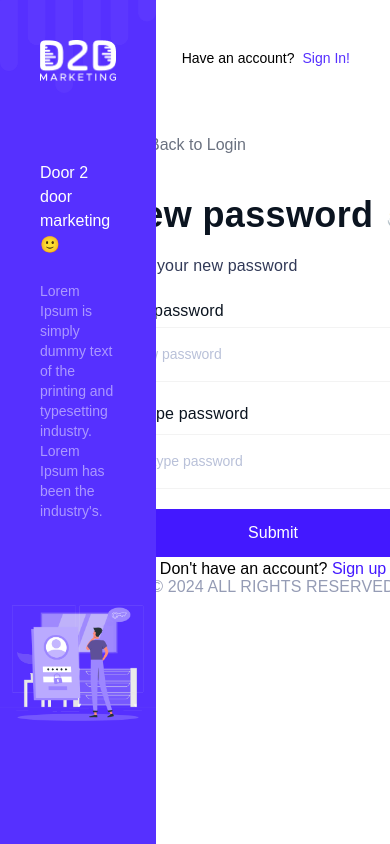
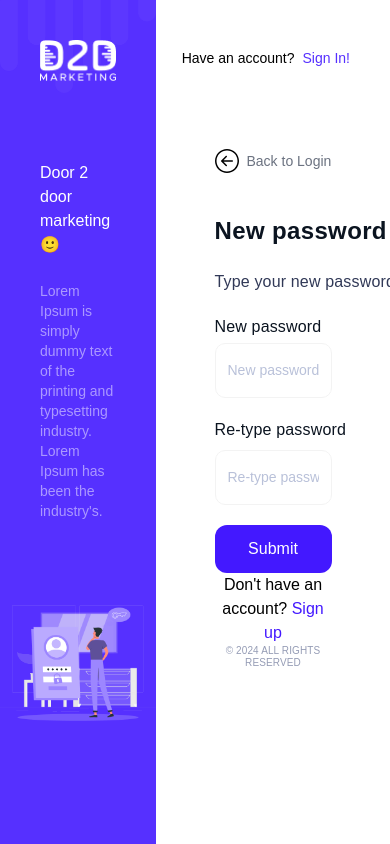
Before and after one commit to tajnur007/d2d-marketing-frontend, a Next.js app: page /auth/reset-password in a window 390 px wide. Built offline with nearby package versions, Linux system fonts and the light colour scheme; no server answers; a web font is replaced by a local one.

Commit message:
reset password page responsive design done

```diff
--- a/components/auth/common/copyright.tsx
+++ b/components/auth/common/copyright.tsx
@@ -3,7 +3,7 @@ import React from 'react';
 const Copyright = () => {
   const year: number = new Date().getFullYear();
   return (
-    <p className='text-[#959CB5] lg:text-[12px] md:text-[10px] tracking-[0.12px] leading-[12px] text-center font-medium'>
+    <p className='text-[#959CB5] lg:text-[12px] md:text-[10px] text-[10px] tracking-[0.12px] leading-[12px] text-center font-medium'>
       &copy; {year} ALL RIGHTS RESERVED
     </p>
   );
--- a/components/auth/new-password.tsx
+++ b/components/auth/new-password.tsx
@@ -34,10 +34,10 @@ const NewPassword = ({ resetData, handleNewPassword }: any) => {
   };
 
   return (
-    <section className='w-full lg:w-[60%] flex items-center justify-center mb-10 lg:mb-5'>
-      <div className=' mx-auto px-6 lg:px-2 py-6'>
+    <section className='w-full flex items-center justify-center mb-10 lg:mb-5'>
+      <div className='w-[50%] my-10'>
         <div>
-          <div className='mt-10 my-6 text-[16px] md:text-[14px] md:my-0 flex items-center text-gray-500 tracking-[0] leading-[16px] whitespace-nowrap'>
+          <div className='mt-10 my-6 md:my-2 text-[14px] md:text-[14px] lg:text-[16px] flex items-center text-gray-500 tracking-[0] leading-[16px] whitespace-nowrap'>
             <Link href={PAGE_ROUTES.Signin}>
               <div className='mr-2'>
                 <ArrowLeftCircleIcon />
@@ -45,7 +45,7 @@ const NewPassword = ({ resetData, handleNewPassword }: any) => {
             </Link>
             <div>Back to Login</div>
           </div>
-          <div className='mt-10 lg:mt-5 md:mt-5 lg:text-3xl text-4xl md:text-2xl font-bold leading-[36px] tracking-[0.36px] text-[#0B1420] whitespace-nowrap'>
+          <div className='mt-10 lg:mt-5 md:mt-4 lg:text-3xl text-2xl xl:text-4xl font-bold leading-[36px] tracking-[0.36px] text-[#0B1420] whitespace-nowrap'>
             New password 👋
           </div>
           <div className='my-5 md:my-2 md:mb-2 lg:mb-6 font-normal text-[#313957] xl:text-[16px] lg:text-[16px] md:text-[12px] tracking-[0.16px] leading-[25.6px] whitespace-nowrap'>
@@ -58,7 +58,7 @@ const NewPassword = ({ resetData, handleNewPassword }: any) => {
             <label className='font-medium text-[#0B1420] xl:text-[16px] lg:text-[16px] md:text-[12px] tracking-[0.16px] leading-[16px] whitespace-nowrap'>
               New password
             </label>
-            <div className='mt-[4px] mb-[20px] md:mt-1'>
+            <div className='mt-[4px] mb-[20px] md:mb-[12px]'>
               <input
                 id='newPassword'
                 type='password'
@@ -74,7 +74,7 @@ const NewPassword = ({ resetData, handleNewPassword }: any) => {
             <label className='font-medium text-[#0B1420] xl:text-[16px] lg:text-[16px] md:text-[12px] tracking-[0.16px] leading-[16px] whitespace-nowrap'>
               Re-type password
             </label>
-            <div className='mt-[8px] mb-[20px] md:mt-1'>
+            <div className='mt-[8px] mb-[20px] md:mb-[12px]'>
               <input
                 id='retypePassword'
                 type='password'
--- a/components/auth/password-changed.tsx
+++ b/components/auth/password-changed.tsx
@@ -9,35 +9,32 @@ import { PAGE_ROUTES } from '@/utils/constants/common-constants';
 
 const PasswordChanged = () => {
   return (
-    <section>
-      <div className='max-w-[600px] w-[388px] mx-auto py-12 items-center justify-center'>
+    <section className='w-full flex items-center justify-center my-5'>
+      <div className='w-[50%] mx-auto lg:py-0'>
         <div>
-          <div className='mt-10 w-[388px] my-6 text-[16px] flex flex-row text-gray-500'></div>
-          <div className='mt-10 w-[388px] text-[36px] font-bold leading-[36px] tracking-[0.36px] text-[#0B1420] whitespace-nowrap'>
+          <div className='mt-5 lg:mt-10 text-2xl lg:text-3xl xl:text-4xl xl:mb-2 font-bold flex items-center justify-center leading-[36px] tracking-[0.36px] text-[#0B1420] whitespace-nowrap'>
             Password changed!
           </div>
-          <div className='w-[388px] my-5 text-[16px] text-[#313957] font-extralight tracking-[0.16px] leading-[25.6px] whitespace-nowrap'>
+          <div className='text-center text-sm lg:text-lg xl:mb-4 flex items-center justify-center text-wrap text-[#313957] font-extralight tracking-[0.16px] leading-[20px] whitespace-nowrap'>
             Your password has been updated successfully.
             <br />
           </div>
-        </div>
-        <div className='my-4 flex items-center justify-center'>
-          <Image src={passwordChangedImage} alt='page-logo' />
-        </div>
-        <div className='flex items-center justify-center'>
+          <div className='my-4 flex items-center justify-center'>
+            <Image src={passwordChangedImage} alt='page-logo' />
+          </div>
           <Link href={PAGE_ROUTES.Signin}>
             <ForgetPasswordCommon
               buttonInfo={{
                 className:
-                  'w-[388px] bg-[#4318FF] rounded-[12px] text-[16px] tracking-[0] leading-[16px] text-white p-4 font-extralight mt-4 mb-[55px]',
+                  'w-full bg-[#4318FF] rounded-[12px] text-base lg:text-lg tracking-[0] leading-[16px] text-white p-4 lg:p-2 font-extralight mt-4',
                 text: 'Login now',
                 type: 'text',
               }}
             />
           </Link>
+
+          <Copyright />
         </div>
-
-        <Copyright />
       </div>
     </section>
   );
```
